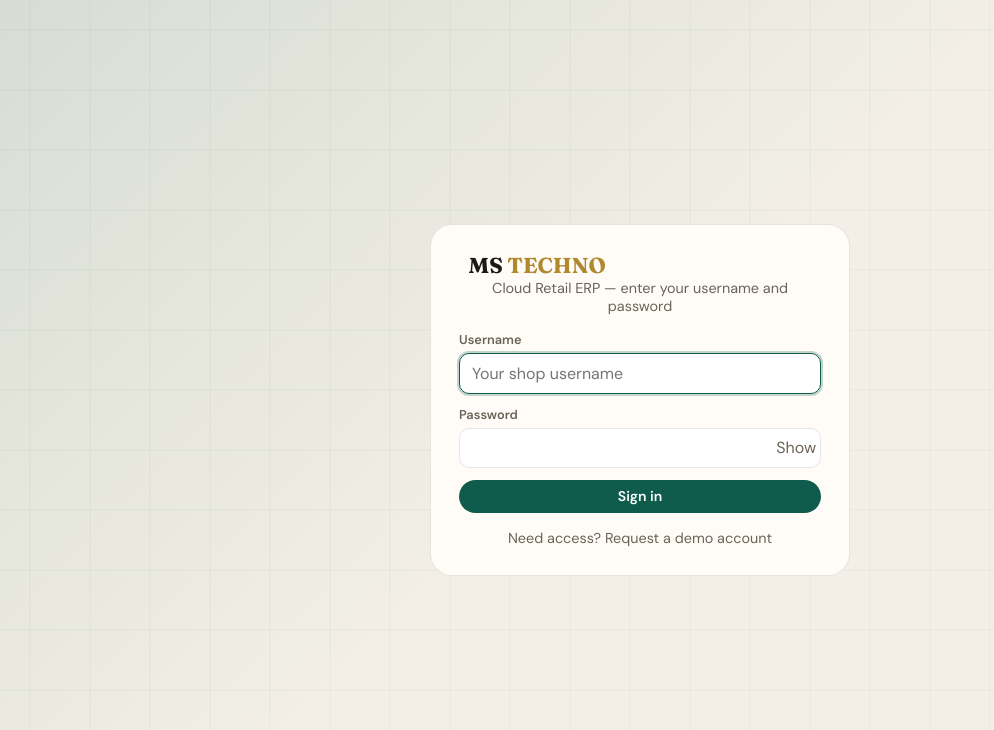
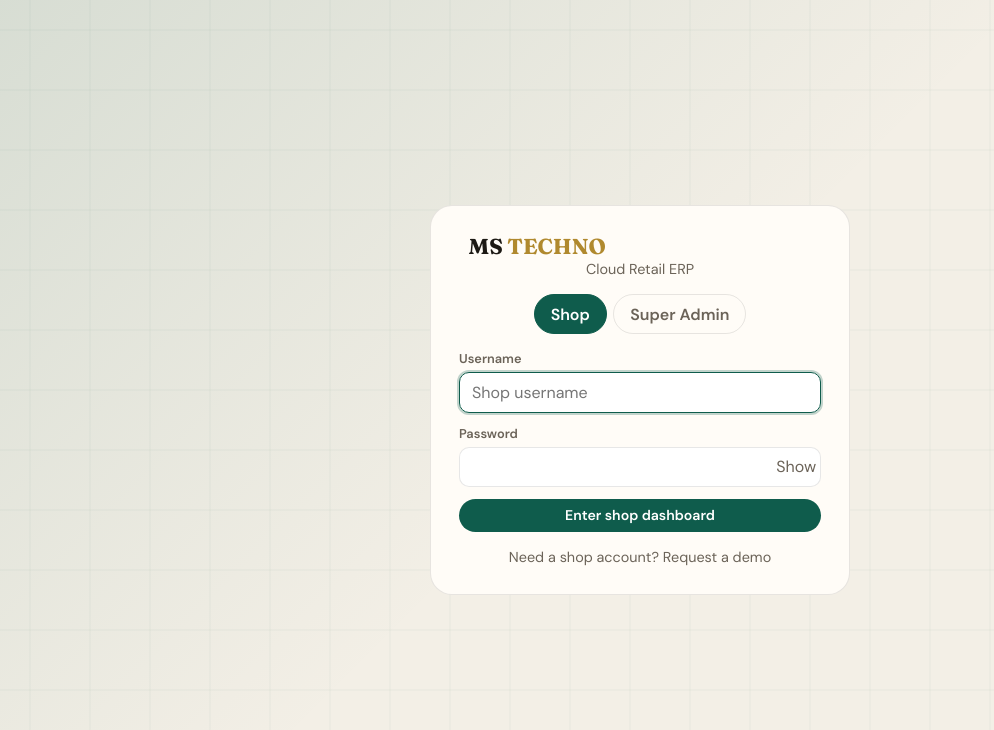
Before and after one commit to muqaddarshaheer/MS---TECHNO, a React (Vite) app in the folder frontend/: page /login in a window 1280 px wide. Shown: the top 730 px of the page, without its empty margins (0-994 px from the left). Built offline with nearby package versions, Linux system fonts and the light colour scheme; no server answers.

Commit message:
super admin panel added

```diff
--- a/frontend/src/pages/Login.jsx
+++ b/frontend/src/pages/Login.jsx
@@ -5,7 +5,9 @@ import { useAuth } from '../context/AuthContext';
 export default function Login() {
   const { login } = useAuth();
   const [searchParams] = useSearchParams();
-  const [username, setUsername] = useState(() => searchParams.get('u') || '');
+  const prefills = searchParams.get('u') || '';
+  const [tab, setTab] = useState(prefills ? 'shop' : 'shop');
+  const [username, setUsername] = useState(prefills);
   const [password, setPassword] = useState('');
   const [showPassword, setShowPassword] = useState(false);
   const [error, setError] = useState('');
@@ -13,8 +15,25 @@ export default function Login() {
 
   useEffect(() => {
     const u = searchParams.get('u');
-    if (u) setUsername(u);
+    if (u) {
+      setTab('shop');
+      setUsername(u);
+    }
   }, [searchParams]);
+
+  function switchTab(next) {
+    setTab(next);
+    setPassword('');
+    setShowPassword(false);
+    setError('');
+    if (next === 'super') {
+      setUsername((u) => (u && u !== prefills ? u : 'admin'));
+    } else if (!prefills) {
+      setUsername('');
+    } else {
+      setUsername(prefills);
+    }
+  }
 
   async function onSubmit(e) {
     e.preventDefault();
@@ -22,6 +41,16 @@ export default function Login() {
     setBusy(true);
     try {
       const user = await login(username.trim(), password);
+      if (tab === 'super' && user.role !== 'super') {
+        setError('This account is not a Super Admin. Use the Shop tab.');
+        setBusy(false);
+        return;
+      }
+      if (tab === 'shop' && user.role === 'super') {
+        setError('Use the Super Admin tab for this account.');
+        setBusy(false);
+        return;
+      }
       window.location.assign(user.role === 'super' ? '/super' : '/shop');
     } catch (err) {
       setError(err.response?.data?.message || 'Login failed');
@@ -36,8 +65,25 @@ export default function Login() {
           MS <span>TECHNO</span>
         </Link>
         <p className="page-sub" style={{ textAlign: 'center' }}>
-          Cloud Retail ERP — enter your username and password
+          Cloud Retail ERP
         </p>
+
+        <div className="tabs">
+          <button
+            type="button"
+            className={`tab ${tab === 'shop' ? 'active' : ''}`}
+            onClick={() => switchTab('shop')}
+          >
+            Shop
+          </button>
+          <button
+            type="button"
+            className={`tab ${tab === 'super' ? 'active' : ''}`}
+            onClick={() => switchTab('super')}
+          >
+            Super Admin
+          </button>
+        </div>
 
         <form onSubmit={onSubmit}>
           <div className="field">
@@ -47,7 +93,7 @@ export default function Login() {
               onChange={(e) => setUsername(e.target.value)}
               required
               autoComplete="username"
-              placeholder="Your shop username"
+              placeholder={tab === 'super' ? 'Super admin username' : 'Shop username'}
               autoFocus={!username}
             />
           </div>
@@ -77,12 +123,12 @@ export default function Login() {
           {error && <div className="error">{error}</div>}
 
           <button className="btn btn-primary" style={{ width: '100%' }} disabled={busy}>
-            {busy ? 'Signing in...' : 'Sign in'}
+            {busy ? 'Signing in...' : tab === 'super' ? 'Enter Super Admin' : 'Enter shop dashboard'}
           </button>
         </form>
 
         <p className="page-sub" style={{ textAlign: 'center', marginTop: '1rem', marginBottom: 0 }}>
-          Need access? <Link to="/signup">Request a demo account</Link>
+          Need a shop account? <Link to="/signup">Request a demo</Link>
         </p>
       </div>
     </div>
```
